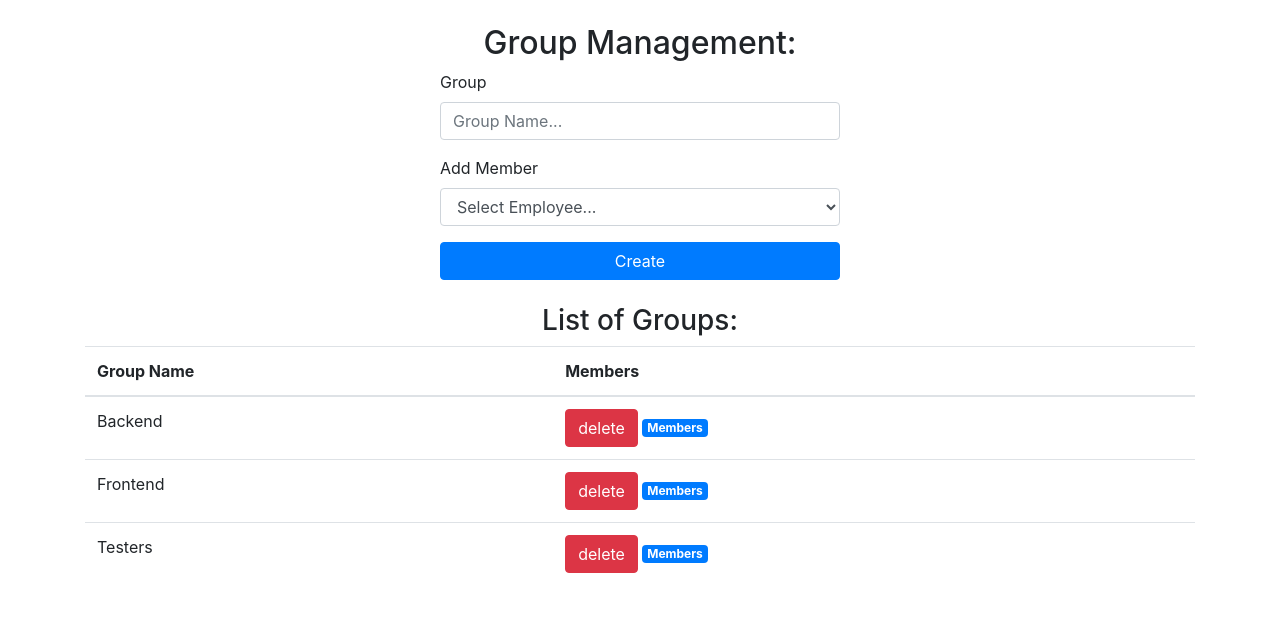
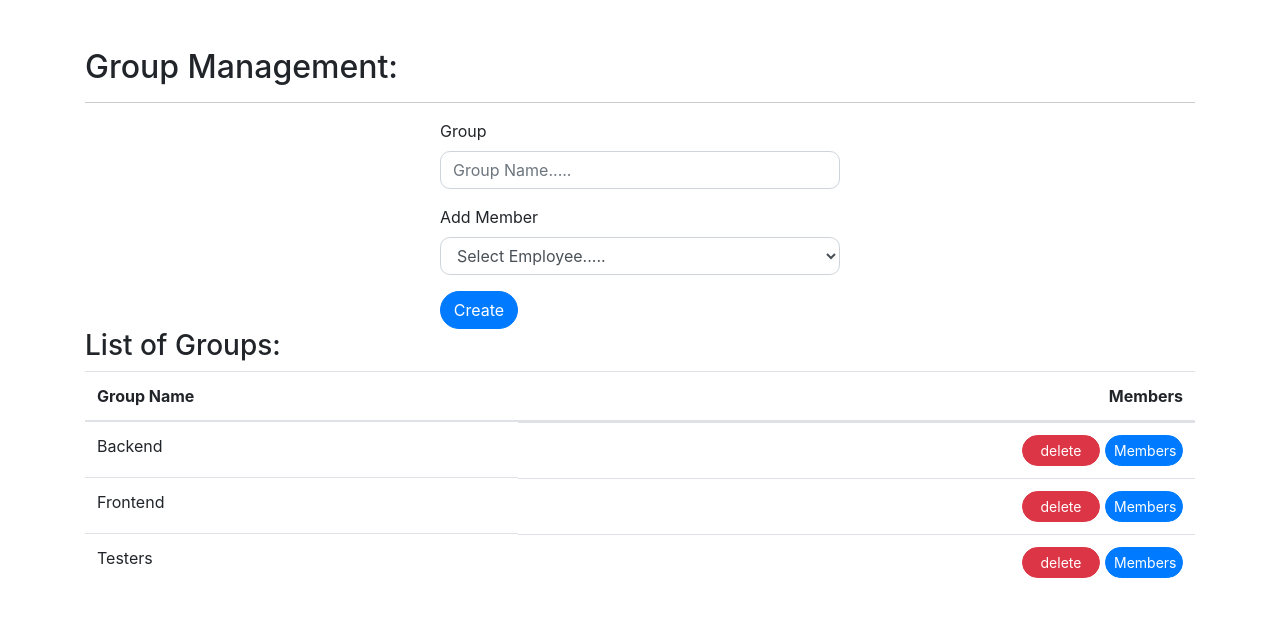
Before and after one commit to matthias22m/Performance-evaluation-system, a Django app: page /groups/ in a window 1280 px wide. Shown: the part 80-697 px from the top of the page. Run offline with Django 5.2, Linux system fonts and the light colour scheme; some libraries are stand-ins or nearby versions.

Commit message:
add group form

```diff
--- a/Core/templates/Core/groups.html
+++ b/Core/templates/Core/groups.html
@@ -8,38 +8,68 @@
     <link rel="stylesheet" href="{% static 'css/style.css' %}">
     <link rel="stylesheet" href="https://stackpath.bootstrapcdn.com/bootstrap/4.5.2/css/bootstrap.min.css">
     <style>
-        .form-container {
-            max-width: 400px; /* Adjust width as needed */
-            margin: 0 auto; /* Center the form */
+        .centered-form {
+            max-width: 400px;
+            margin: 0 auto;
+            border-radius: 10px;
         }
+        .centered-form input,
+        .centered-form select {
+            border-radius: 10px;
+        }
+        .centered-form button {
+            min-width: 70px;
+            width: 100%;
+            border-radius: 25px;
+        }
+        .form-title {
+            text-align: left;
+            margin-bottom: 10px;
+        }
+        .form-title + hr {
+            border-top: 1px solid #ccc;
+        }
+        .group-actions {
+            display: flex;
+            justify-content: flex-end;
+        }
+        .group-actions button {
+            margin-left: 5px;
+            border-radius: 25px;
+            width: 78px;
+        }
+        th:last-child,
+        td:last-child {
+            text-align: right;
+
+        }
+
+
     </style>
 </head>
 
 <body>
-
     {% include 'core/navbar.html' %}
 
-<div class="container mt-4">
-    <h2 class="text-center">Group Management:</h2>
-    <div class="form-container">
-        <form>
+    <div class="container mt-5">
+        <h2 class="form-title">Group Management:</h2>
+        <hr>
+        <div class="centered-form">
             <div class="form-group">
-                <label for="groupName">Group</label>
-                <input type="text" class="form-control" id="groupName" placeholder="Group Name...">
+                <label for="group-name">Group</label>
+                <input type="text" id="group-name" class="form-control" placeholder="Group Name.....">
             </div>
             <div class="form-group">
-                <label for="memberSelect">Add Member</label>
-                <select class="form-control" id="memberSelect">
-                    <option>Select Employee...</option>
-                    <option>Select Employee...</option>
+                <label for="employee-select">Add Member</label>
+                <select id="employee-select" class="form-control">
+                    <option>Select Employee.....</option>
 
                 </select>
             </div>
-            <button type="submit" class="btn btn-primary btn-block">Create</button>
-        </form>
+            <button class="btn btn-primary" style="width: 78px;">Create</button>
         </div>
 
-    <h3 class="mt-4 text-center">List of Groups:</h3>
+        <h3>List of Groups:</h3>
         <table class="table">
             <thead>
                 <tr>
@@ -50,28 +80,27 @@
             <tbody>
                 <tr>
                     <td>Backend</td>
-                <td>
-                    <button class="btn btn-danger">delete</button>
-                    <span class="badge badge-primary">Members</span>
+                    <td class="group-actions">
+                        <button class="btn btn-danger btn-sm">delete</button>
+                        <button class="btn btn-primary btn-sm">Members</button>
                     </td>
                 </tr>
                 <tr>
                     <td>Frontend</td>
-                <td>
-                    <button class="btn btn-danger">delete</button>
-                    <span class="badge badge-primary">Members</span>
+                    <td class="group-actions">
+                        <button class="btn btn-danger btn-sm">delete</button>
+                        <button class="btn btn-primary btn-sm">Members</button>
                     </td>
                 </tr>
                 <tr>
                     <td>Testers</td>
-                <td>
-                    <button class="btn btn-danger">delete</button>
-                    <span class="badge badge-primary">Members</span>
+                    <td class="group-actions">
+                        <button class="btn btn-danger btn-sm">delete</button>
+                        <button class="btn btn-primary btn-sm">Members</button>
                     </td>
                 </tr>
             </tbody>
         </table>
     </div>
-
 </body>
 </html>
```
Lines whose indentation alone changed are shown as unchanged.
